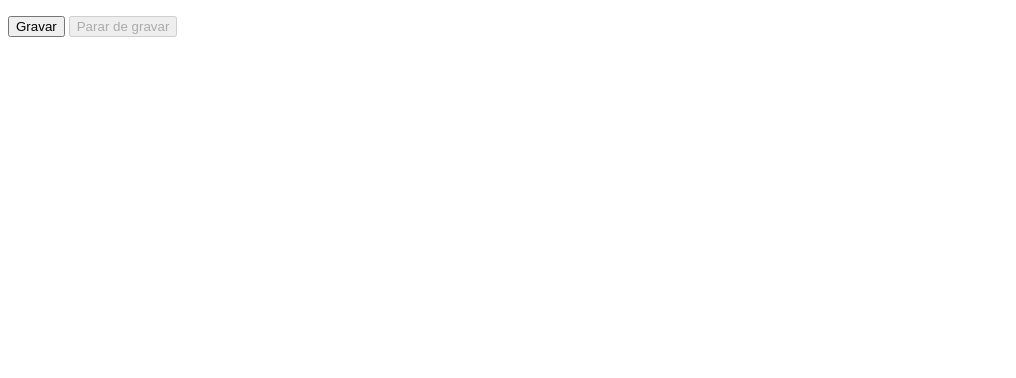
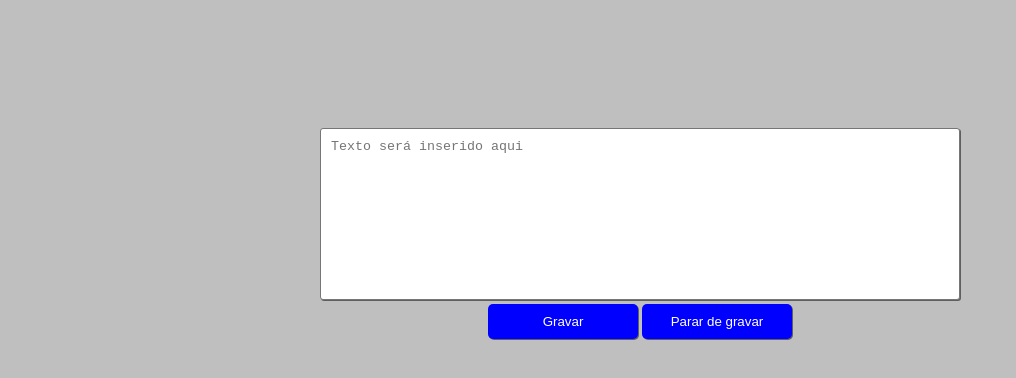
Before and after one commit to firminoneto11/speech-recognition-javascript, a plain HTML site: page index.html in a window 1280 px wide. Shown: the whole page, without its empty margins (0-1016 px from the left). Drawn offline with Linux system fonts and the light colour scheme.

Commit message:
Styling added

```diff
--- a/script.js
+++ b/app.js
@@ -1,5 +1,6 @@
 
-document.addEventListener("DOMContentLoaded", async () => {
+// Script a ser vinculado assim que a página for carregada
+document.addEventListener("DOMContentLoaded", _ => {
     // Selecionando alguns elementos da interface
     const gravar = document.getElementById("gravar")
     const parar = document.getElementById("parar")
@@ -9,11 +10,11 @@ document.addEventListener("DOMContentLoaded", async () => {
 
     // Instanciando o objeto da classe SpeechRecognition
     window.SpeechRecognition = window.SpeechRecognition || window.webkitSpeechRecognition
-    const reconhecimento = await new window.SpeechRecognition()
+    const reconhecimento = new window.SpeechRecognition()
 
-    // Adicionando o eventListener no botão "Gravar"
-    gravar.addEventListener("click", async () => {
-        // Reiniciando o status do botão e informando ao usuário que o microfone está gravando
+    // Vinculando uma função callback no botão "Gravar" para o evento click
+    gravar.addEventListener("click", _ => {
+        // Alterando o status do botão e informando ao usuário que o microfone está gravando
         if (parar.disabled) {
             parar.removeAttribute("disabled")
         }
@@ -24,20 +25,22 @@ document.addEventListener("DOMContentLoaded", async () => {
 
     })
 
-    // Adicionando o eventListener no botão "Parar"
-    parar.addEventListener("click", async () => {
+    // Vinculando uma função callback no botão "Parar" para o evento click
+    parar.addEventListener("click", _ => {
         // Voltando ao status inicial
         gravar.innerHTML = "Gravar"
         if (!parar.disabled) {
             parar.setAttribute("disabled", "disabled")
         }
 
-        await reconhecimento.stop()
+        // Finalizando a gravação e a interpretação de áudio
+        reconhecimento.stop()
 
     })
 
     reconhecimento.addEventListener('result', event => {
-        const output = document.getElementById("textarea")
+        // Selecionando o elemento de output do texto
+        const output = document.getElementById("laudo")
 
         // Cria um array com os valores do objeto 'event.results'
         let text = Array.from(event.results)
--- a/index.html
+++ b/index.html
@@ -6,16 +6,30 @@
     <meta charset="UTF-8">
     <meta http-equiv="X-UA-Compatible" content="IE=edge">
     <meta name="viewport" content="width=device-width, initial-scale=1.0">
+    <!--CSS-->
+    <link rel="stylesheet" href="style.css">
     <!--Title-->
     <title>Speech Recognition</title>
 </head>
 
-<body>
-    <p id="textarea"></p>
-    <button id="gravar">Gravar</button>
-    <button id="parar">Parar de gravar</button>
+<body class="body">
+
+    <main class="main">
+        <!--Textarea onde o output será inserido-->
+        <div class="textarea-div">
+            <textarea name="laudo" id="laudo" class="laudo" rows="10" placeholder="Texto será inserido aqui"></textarea>
+        </div>
+
+        <!--Div dos botões-->
+        <div class="buttons">
+            <button id="gravar" class="button">Gravar</button>
+            <button id="parar" class="button">Parar de gravar</button>
+        </div>
+
+    </main>
+
     <!--Nosso código JS-->
-    <script src="./script.js"></script>
+    <script src="./app.js"></script>
 </body>
 
 </html>
--- /dev/null
+++ b/style.css
@@ -0,0 +1,40 @@
+
+* {
+    margin: 0;
+    padding: 0;
+    box-sizing: border-box;
+    text-rendering: optimizeLegibility;
+}
+
+.body {
+    background-color: rgba(128, 128, 128, 0.5);
+}
+
+.main {
+    display: block;
+    margin-left: auto;
+    margin-right: auto;
+    text-align: center;
+    margin-top: 10%;
+}
+
+.laudo {
+    width: 50%;
+    resize: none;
+    padding: 10px;
+    outline: none;
+    border-radius: 3px;
+    box-shadow: 1px 1px 0 rgba(0, 0, 0, 0.50);
+}
+
+.button {
+    border: none;
+    border-radius: 5px;
+    background-color: blue;
+    color: white;
+    width: 150px;
+    padding: 10px;
+    min-width: fit-content;
+    box-shadow: 1px 1px 0 rgba(0, 0, 0, 0.50);
+    cursor: pointer;
+}
```
